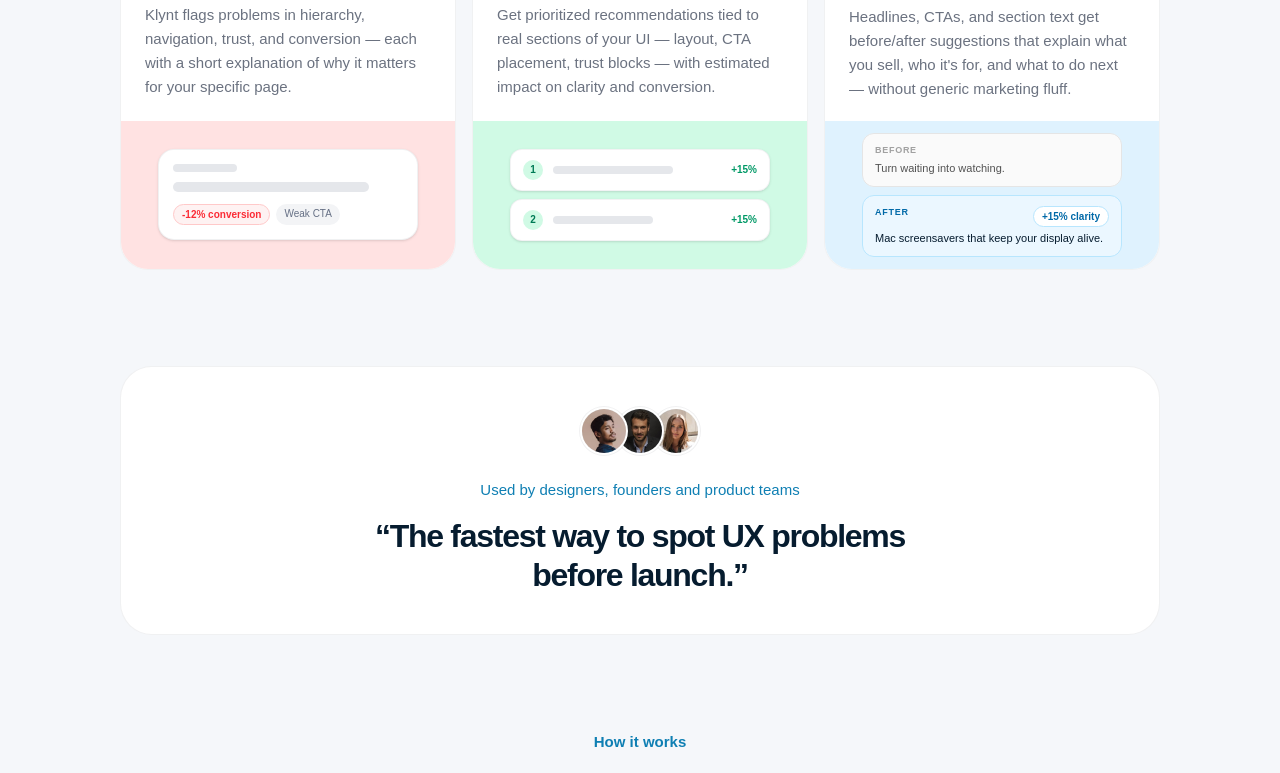
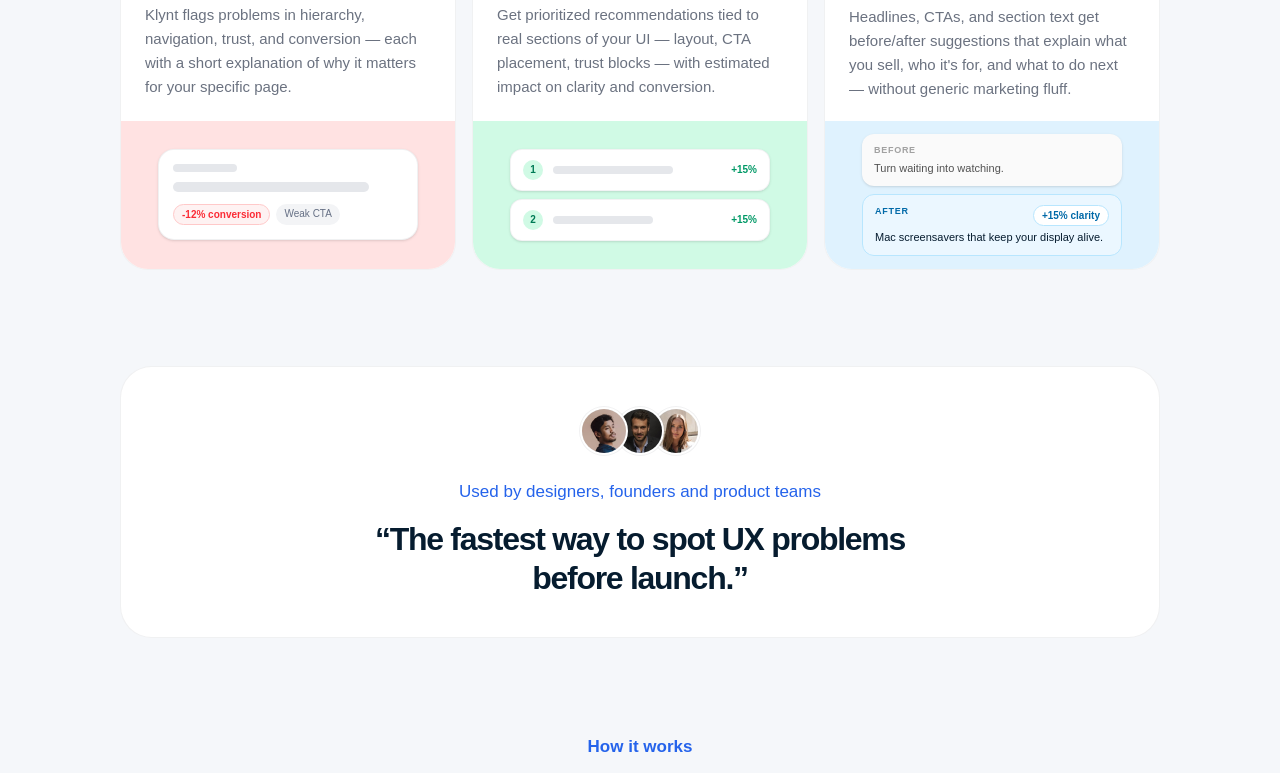
Before and after one commit to samarenkovdmitry/Klynt, a Next.js app: page / in a window 1280 px wide. Shown: the part 1660-2433 px from the top of the page. Built offline with nearby package versions, Linux system fonts and the light colour scheme; no server answers; a web font is replaced by a local one.

Commit message:
Font Fixes

```diff
--- a/app/(landing)/page.tsx
+++ b/app/(landing)/page.tsx
@@ -461,7 +461,7 @@ export default function Home() {
                 "
               >
                 <div className="flex w-full max-w-[260px] flex-col justify-center gap-2">
-                  <div className="rounded-xl border border-neutral-200 bg-neutral-50 px-3 py-2.5">
+                  <div className="rounded-xl bg-neutral-50 px-3 py-2.5 shadow-sm">
                     <p className="text-[9px] font-semibold uppercase tracking-[0.08em] text-neutral-400">
                       Before
                     </p>
@@ -537,7 +537,7 @@ export default function Home() {
                 ))}
               </div>
 
-              <p className="mt-6 text-[15px] font-medium text-[#0F7FB3]">
+              <p className="mt-6 text-[17px] font-medium text-[#2563EB]">
                 Used by designers, founders and product teams
               </p>
 
@@ -561,7 +561,7 @@ export default function Home() {
           {/* HOW IT WORKS */}
           <div className="mt-12 md:mt-24">
             <div className="mx-auto max-w-[760px] text-center">
-              <div className="text-[14px] font-semibold text-[#0F7FB3] md:text-[15px]">
+              <div className="text-[17px] font-semibold text-[#2563EB]">
                 How it works
               </div>
 
@@ -600,8 +600,6 @@ export default function Home() {
                   key={step.title}
                   className="
                     rounded-[28px]
-                    border
-                    border-[rgba(6,28,47,0.06)]
                     bg-white
                     p-6
                     md:p-7
```
